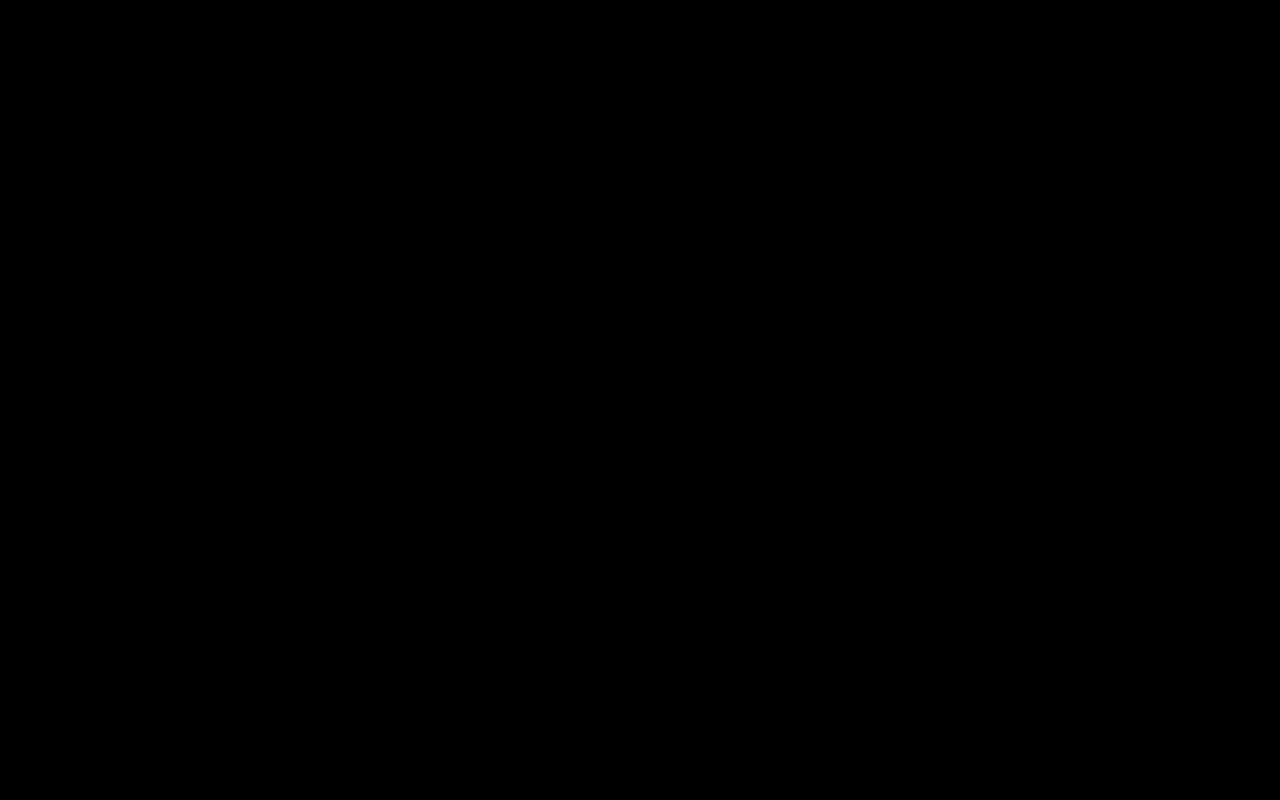
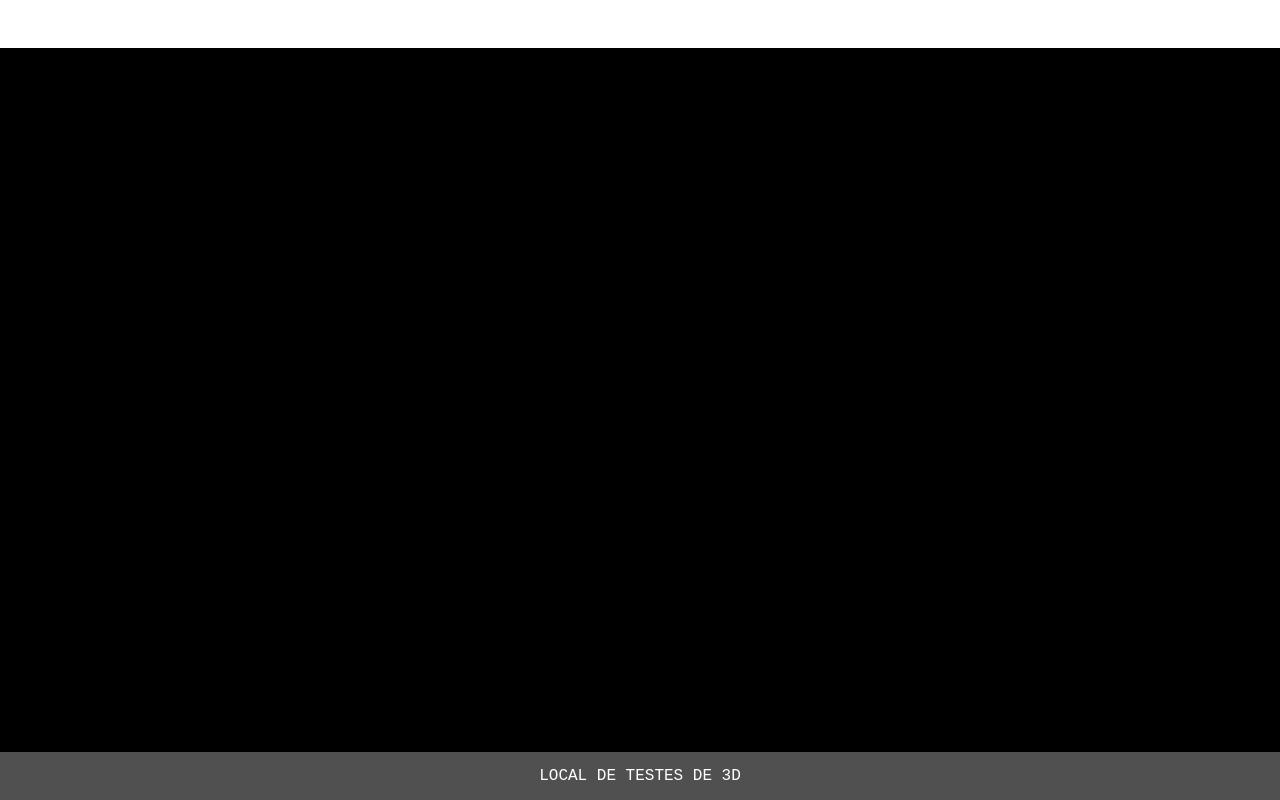
Before and after one commit to Bruno-Modesto/three-js-test, a plain HTML site: page index.html in a window 1280 px wide. Drawn offline with nearby package versions, Linux system fonts and the light colour scheme.

Commit message:
ambiente com footer e preparado para testes

```diff
--- a/index.html
+++ b/index.html
@@ -6,9 +6,9 @@
     <link rel="stylesheet" href="style.css">
 </head>
 <body>
+        <footer>Local de testes de 3D</footer>
     <script src="./three.js"></script>
     <script>
-
         // criação da cena e câmera
         const scene = new THREE.Scene();
         const camera = new THREE.PerspectiveCamera( 75, window.innerWidth / window.innerHeight, 0.1, 1000 );
--- a/style.css
+++ b/style.css
@@ -1,4 +1,17 @@
 body
 {
     margin: 0;
+    font-family: 'Courier New', Courier, monospace;
 }
+
+footer
+{
+    position: absolute;
+    background: rgb(80, 80, 80);
+    bottom: 0px;
+    width: 100%;
+    text-align: center;
+    padding: 15px 0;
+    color: white;
+    text-transform: uppercase;
+}
```
